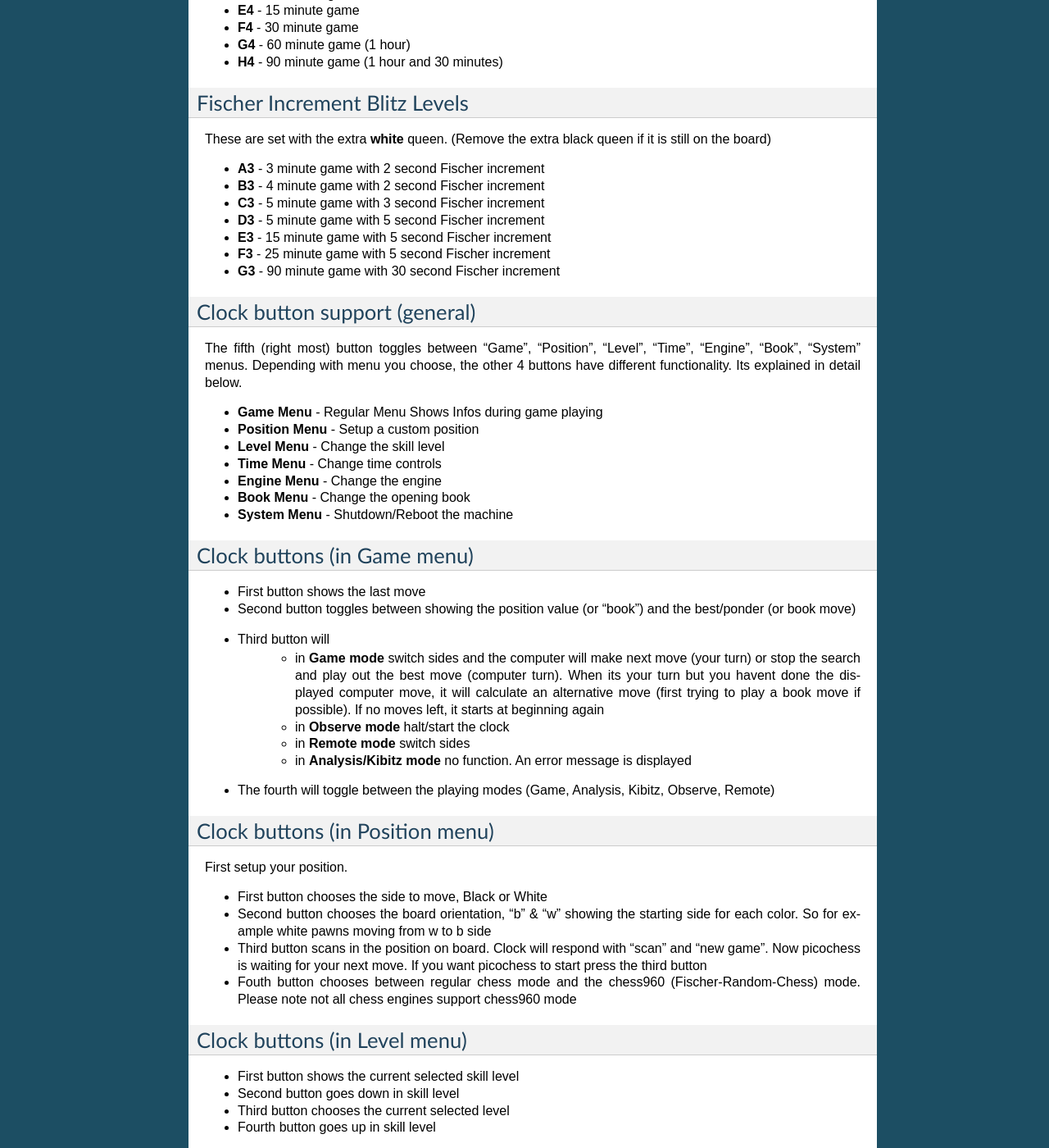
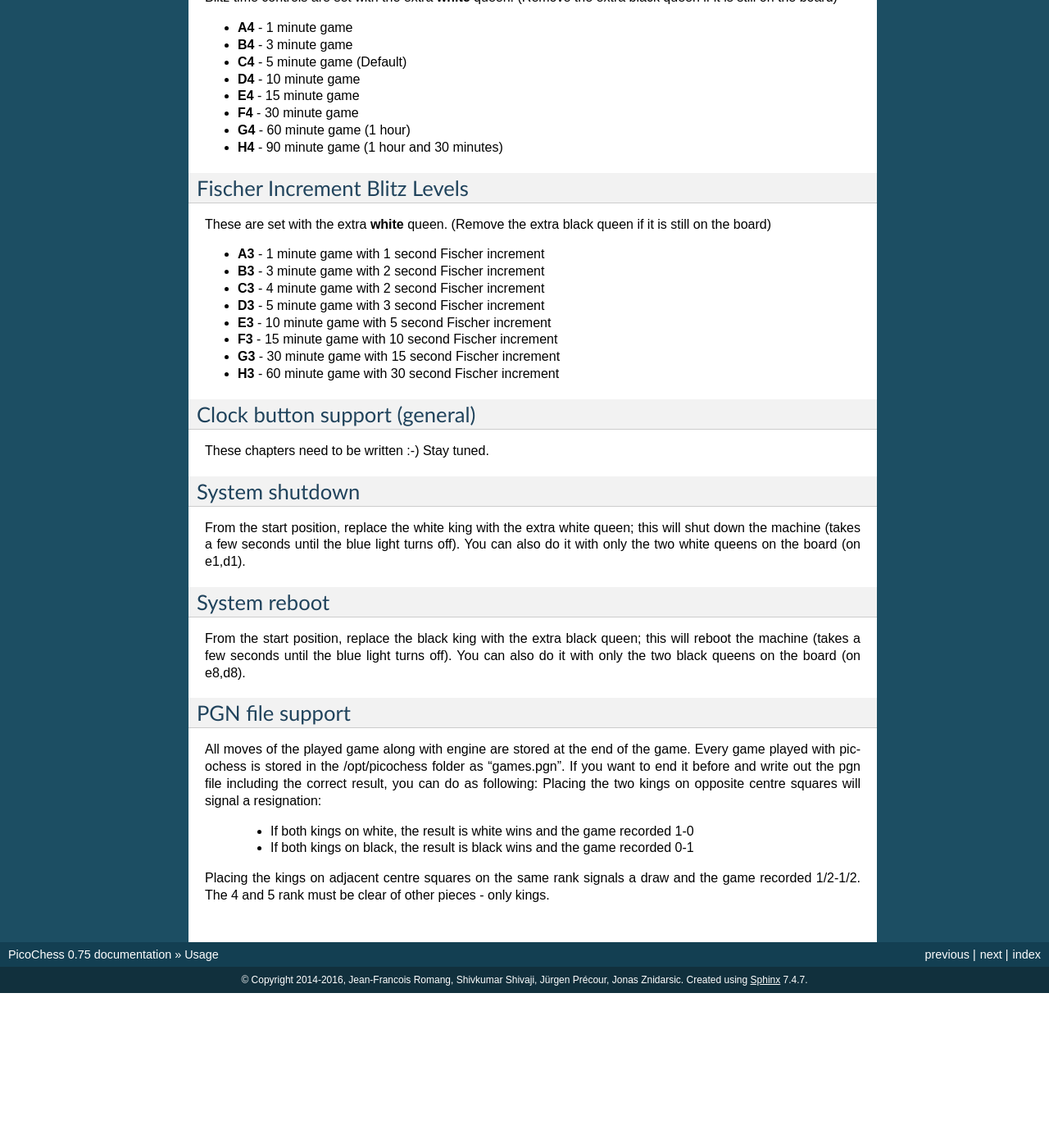
Before and after one commit to jromang/picochess, a Sphinx documentation site: the page built from docs/usage.rst, in a window 1280 px wide and 1400 px high, scrolled down 2137 px. Shown: the whole window at 82% size. Built offline with Sphinx 7.4.7, drawn with Linux system fonts in a browser that asks for light colours; after the commit the page ends 3348 px from its top, so only the background shows below that; some of the changed text lies outside the part shown.

Commit message:
first part of updated docu V0.7x

```diff
--- a/docs/conf.py
+++ b/docs/conf.py
@@ -19,12 +19,12 @@ import os
 # If extensions (or modules to document with autodoc) are in another directory,
 # add these directories to sys.path here. If the directory is relative to the
 # documentation root, use os.path.abspath to make it absolute, like shown here.
-#sys.path.insert(0, os.path.abspath('.'))
+# sys.path.insert(0, os.path.abspath('.'))
 
 # -- General configuration ------------------------------------------------
 
 # If your documentation needs a minimal Sphinx version, state it here.
-#needs_sphinx = '1.0'
+# needs_sphinx = '1.0'
 
 # Add any Sphinx extension module names here, as strings. They can be
 # extensions coming with Sphinx (named 'sphinx.ext.*') or your custom
@@ -55,19 +55,19 @@ copyright = '2014-2016, Jean-Francois Romang, Shivkumar Shivaji, Jürgen Précou
 # built documents.
 #
 # The short X.Y version.
-version = '0.58'
+version = '0.75'
 # The full version, including alpha/beta/rc tags.
-release = '0.58'
+release = '0.75'
 
 # The language for content autogenerated by Sphinx. Refer to documentation
 # for a list of supported languages.
-#language = None
+# language = None
 
 # There are two options for replacing |today|: either, you set today to some
 # non-false value, then it is used:
-#today = ''
+# today = ''
 # Else, today_fmt is used as the format for a strftime call.
-#today_fmt = '%B %d, %Y'
+# today_fmt = '%B %d, %Y'
 
 # List of patterns, relative to source directory, that match files and
 # directories to ignore when looking for source files.
@@ -75,27 +75,27 @@ exclude_patterns = ['_build']
 
 # The reST default role (used for this markup: `text`) to use for all
 # documents.
-#default_role = None
+# default_role = None
 
 # If true, '()' will be appended to :func: etc. cross-reference text.
-#add_function_parentheses = True
+# add_function_parentheses = True
 
 # If true, the current module name will be prepended to all description
 # unit titles (such as .. function::).
-#add_module_names = True
+# add_module_names = True
 
 # If true, sectionauthor and moduleauthor directives will be shown in the
 # output. They are ignored by default.
-#show_authors = False
+# show_authors = False
 
 # The name of the Pygments (syntax highlighting) style to use.
 pygments_style = 'sphinx'
 
 # A list of ignored prefixes for module index sorting.
-#modindex_common_prefix = []
+# modindex_common_prefix = []
 
 # If true, keep warnings as "system message" paragraphs in the built documents.
-#keep_warnings = False
+# keep_warnings = False
 
 
 # -- Options for HTML output ----------------------------------------------
@@ -107,26 +107,26 @@ html_theme = 'default'
 # Theme options are theme-specific and customize the look and feel of a theme
 # further.  For a list of options available for each theme, see the
 # documentation.
-#html_theme_options = {}
+# html_theme_options = {}
 
 # Add any paths that contain custom themes here, relative to this directory.
-#html_theme_path = []
+# html_theme_path = []
 
 # The name for this set of Sphinx documents.  If None, it defaults to
 # "<project> v<release> documentation".
-#html_title = None
+# html_title = None
 
 # A shorter title for the navigation bar.  Default is the same as html_title.
-#html_short_title = None
+# html_short_title = None
 
 # The name of an image file (relative to this directory) to place at the top
 # of the sidebar.
-#html_logo = None
+# html_logo = None
 
 # The name of an image file (within the static path) to use as favicon of the
 # docs.  This file should be a Windows icon file (.ico) being 16x16 or 32x32
 # pixels large.
-#html_favicon = None
+# html_favicon = None
 
 # Add any paths that contain custom static files (such as style sheets) here,
 # relative to this directory. They are copied after the builtin static files,
@@ -136,48 +136,48 @@ html_static_path = ['_static']
 # Add any extra paths that contain custom files (such as robots.txt or
 # .htaccess) here, relative to this directory. These files are copied
 # directly to the root of the documentation.
-#html_extra_path = []
+# html_extra_path = []
 
 # If not '', a 'Last updated on:' timestamp is inserted at every page bottom,
 # using the given strftime format.
-#html_last_updated_fmt = '%b %d, %Y'
+# html_last_updated_fmt = '%b %d, %Y'
 
 # If true, SmartyPants will be used to convert quotes and dashes to
 # typographically correct entities.
-#html_use_smartypants = True
+# html_use_smartypants = True
 
 # Custom sidebar templates, maps document names to template names.
-#html_sidebars = {}
+# html_sidebars = {}
 
 # Additional templates that should be rendered to pages, maps page names to
 # template names.
-#html_additional_pages = {}
+# html_additional_pages = {}
 
 # If false, no module index is generated.
-#html_domain_indices = True
+# html_domain_indices = True
 
 # If false, no index is generated.
-#html_use_index = True
+# html_use_index = True
 
 # If true, the index is split into individual pages for each letter.
-#html_split_index = False
+# html_split_index = False
 
 # If true, links to the reST sources are added to the pages.
-#html_show_sourcelink = True
+# html_show_sourcelink = True
 
 # If true, "Created using Sphinx" is shown in the HTML footer. Default is True.
-#html_show_sphinx = True
+# html_show_sphinx = True
 
 # If true, "(C) Copyright ..." is shown in the HTML footer. Default is True.
-#html_show_copyright = True
+# html_show_copyright = True
 
 # If true, an OpenSearch description file will be output, and all pages will
 # contain a <link> tag referring to it.  The value of this option must be the
 # base URL from which the finished HTML is served.
-#html_use_opensearch = ''
+# html_use_opensearch = ''
 
 # This is the file name suffix for HTML files (e.g. ".xhtml").
-#html_file_suffix = None
+# html_file_suffix = None
 
 # Output file base name for HTML help builder.
 htmlhelp_basename = 'PicoChessdoc'
@@ -206,23 +206,23 @@ latex_documents = [
 
 # The name of an image file (relative to this directory) to place at the top of
 # the title page.
-#latex_logo = None
+# latex_logo = None
 
 # For "manual" documents, if this is true, then toplevel headings are parts,
 # not chapters.
-#latex_use_parts = False
+# latex_use_parts = False
 
 # If true, show page references after internal links.
-#latex_show_pagerefs = False
+# latex_show_pagerefs = False
 
 # If true, show URL addresses after external links.
-#latex_show_urls = False
+# latex_show_urls = False
 
 # Documents to append as an appendix to all manuals.
-#latex_appendices = []
+# latex_appendices = []
 
 # If false, no module index is generated.
-#latex_domain_indices = True
+# latex_domain_indices = True
 
 
 # -- Options for manual page output ---------------------------------------
@@ -235,7 +235,7 @@ man_pages = [
 ]
 
 # If true, show URL addresses after external links.
-#man_show_urls = False
+# man_show_urls = False
 
 
 # -- Options for Texinfo output -------------------------------------------
@@ -245,18 +245,18 @@ man_pages = [
 #  dir menu entry, description, category)
 texinfo_documents = [
   ('index', 'PicoChess', 'PicoChess Documentation',
-   'Jean-Francois Romang, Shivkumar Shivaji', 'Jürgen Précour', 'PicoChess', 'One line description of project.',
+   'Jean-Francois Romang, Shivkumar Shivaji', 'Jürgen Précour', 'PicoChess', 'Stand alone chess computer based on Raspberry Pi and DGT electronic chess board.',
    'Miscellaneous'),
 ]
 
 # Documents to append as an appendix to all manuals.
-#texinfo_appendices = []
+# texinfo_appendices = []
 
 # If false, no module index is generated.
-#texinfo_domain_indices = True
+# texinfo_domain_indices = True
 
 # How to display URL addresses: 'footnote', 'no', or 'inline'.
-#texinfo_show_urls = 'footnote'
+# texinfo_show_urls = 'footnote'
 
 # If true, do not generate a @detailmenu in the "Top" node's menu.
-#texinfo_no_detailmenu = False
+# texinfo_no_detailmenu = False
--- a/docs/usage.rst
+++ b/docs/usage.rst
@@ -27,14 +27,15 @@ The position score will always be displayed in centipawns from White's perspecti
 
 Choosing skill level
 --------------------
-Put the extra **black** queen on your DGT board to select skill level. Putting it on square A6 will select level 0 (easiest), while B6 selects level 1, C6 selects level 2, etc. If no skill level is selected, PicoChess uses level 20 (the highest level) by default. Level 20 can also be selected by placing the extra black queen on square E4.
+Put the extra **black** queen on the 6th rank of your DGT board to select skill level. The skill range the current engine supports is devided by 8 meaning a6 (easiest level) towards h6 (strongest level). Some engines support not levels but ELO values other even have personalities. If no skill level is selected, PicoChess uses the highest level if nothing choosen before or your last set level by default.
 (Remove the extra white queen if it is still on the board). Please notice that not all chess engines support levels.
 
+In case of "stockfish" engine:
 * Level  0 estimates about 1100 Elo (Absolute beginner)
 * Level 10 estimates about 1750 Elo (Mediate club player )
 * Level 20 estimates about 2570 Elo (Advanced tournament player)
 
-Another way to choose the skill level is by entering the "Level" menu with the clock buttons. Detailed explanation is below.
+Another way to choose the skill level is by entering the "engine" menu with the clock buttons. Detailed explanation is below.
 
 Choosing opening books
 ----------------------
@@ -99,102 +105,29 @@ Fischer Increment Blitz Levels
 These are set with the extra **white** queen.
 (Remove the extra black queen if it is still on the board)
 
-* **A3** - 3 minute game with 2 second Fischer increment
-* **B3** - 4 minute game with 2 second Fischer increment
-* **C3** - 5 minute game with 3 second Fischer increment
-* **D3** - 5 minute game with 5 second Fischer increment
-* **E3** - 15 minute game with 5 second Fischer increment
-* **F3** - 25 minute game with 5 second Fischer increment
-* **G3** - 90 minute game with 30 second Fischer increment
-
+* **A3** - 1 minute game with 1 second Fischer increment
+* **B3** - 3 minute game with 2 second Fischer increment
+* **C3** - 4 minute game with 2 second Fischer increment
+* **D3** - 5 minute game with 3 second Fischer increment
+* **E3** - 10 minute game with 5 second Fischer increment
+* **F3** - 15 minute game with 10 second Fischer increment
+* **G3** - 30 minute game with 15 second Fischer increment
+* **H3** - 60 minute game with 30 second Fischer increment
 
 Clock button support (general)
 ------------------------------
 
-The fifth (right most) button toggles between "Game", "Position", "Level", "Time", "Engine", "Book", "System" menus.
-Depending with menu you choose, the other 4 buttons have different functionality. Its explained in detail below.
-
-* **Game Menu** - Regular Menu Shows Infos during game playing
-* **Position Menu** - Setup a custom position
-* **Level Menu** - Change the skill level
-* **Time Menu** - Change time controls
-* **Engine Menu** - Change the engine
-* **Book Menu** - Change the opening book
-* **System Menu** - Shutdown/Reboot the machine
-
-Clock buttons (in Game menu)
-----------------------------
-
-* First button shows the last move
-* Second button toggles between showing the position value (or "book") and the best/ponder (or book move)
-* Third button will
-    - in **Game mode** switch sides and the computer will make next move (your turn) or stop the search and play out the best move (computer turn). When its your turn but you havent done the displayed computer move, it will calculate an alternative move (first trying to play a book move if possible). If no moves left, it starts at beginning again
-    - in **Observe mode** halt/start the clock
-    - in **Remote mode** switch sides
-    - in **Analysis/Kibitz mode** no function. An error message is displayed
-* The fourth will toggle between the playing modes (Game, Analysis, Kibitz, Observe, Remote)
-
-Clock buttons (in Position menu)
---------------------------------
-
-First setup your position.
-
-* First button chooses the side to move, Black or White
-* Second button chooses the board orientation, "b" & "w" showing the starting side for each color. So for example white pawns moving from w to b side
-* Third button scans in the position on board. Clock will respond with "scan" and "new game". Now picochess is waiting for your next move. If you want picochess to start press the third button
-* Fouth button chooses between regular chess mode and the chess960 (Fischer-Random-Chess) mode. Please note not all chess engines support chess960 mode
-
-Clock buttons (in Level menu)
------------------------------
-
-* First button shows the current selected skill level
-* Second button goes down in skill level
-* Third button chooses the current selected level
-* Fourth button goes up in skill level
-
-Clock buttons (in Time menu)
-----------------------------
-
-* First button cycles through "Fischer", "Fixed" and "Blitz" time controls
-* Second button goes down in the time control list of the type currently in use ("Fischer", "Fixed" or "Blitz")
-* Third button chooses the selected time control
-* Fourth button goes up in the time control list of the type currently in use ("Fischer", "Fixed" or "Blitz")
-
-Clock buttons (in Engine menu)
-------------------------------
-
-* First button shows the current selected engine name
-* Second button goes down in the engines list
-* Third button chooses the current selected engine
-* Fourth button goes up in the engines list
-
-It should be noted that not all engines work at the same speed. If you switch engines whilst in 'Analyze' or 'Kibitz' training modes
-and (after the 'Ok' message) picoChess seems sluggish or not updating, probably a slow engine has been selected.
-
-Clock buttons (in Book menu)
-----------------------------
-
-* First button shows the current selected book name
-* Second button goes down in the books list
-* Third button chooses the current selected book
-* Fourth button goes up in the book list
-
-It is possible to select any additional books you may have installed from the clock buttons, but the selection from the board is fixed.
-Books must be in the Polyglot (.bin) format and must be named <letter><"-"><book name>, eg "a-nobook.bin" or "m-benoni.bin". Books appear in alphabetical order in the menu.
-Books "a" to "j" are used for setting from the board and contain the existing system books; they can be changed to make others available from the board.
-
-Clock Buttons (in System menu)
-------------------------------
-
-* First button shows the picochess version
-* Second button shows the last two parts of your IP-address
-* Third button shutdown the machine. You have to press twice to activate this shutdown (for your safety). Pressing another button cancels it
-* Fourth button reboots the machine. You have to press twice to activate this reboot (for your safety). Pressing another button cancels it
+These chapters need to be written :-) Stay tuned.
 
 System shutdown
 ---------------
 
 From the start position, replace the white king with the extra white queen; this will shut down the machine (takes a few seconds until the blue light turns off). You can also do it with only the two white queens on the board (on e1,d1).
+
+System reboot
+---------------
+
+From the start position, replace the black king with the extra black queen; this will reboot the machine (takes a few seconds until the blue light turns off). You can also do it with only the two black queens on the board (on e8,d8).
 
 PGN file support
 ----------------
```
Also changed, not shown: other parts of docs/usage.rst (+9 -4 lines).
